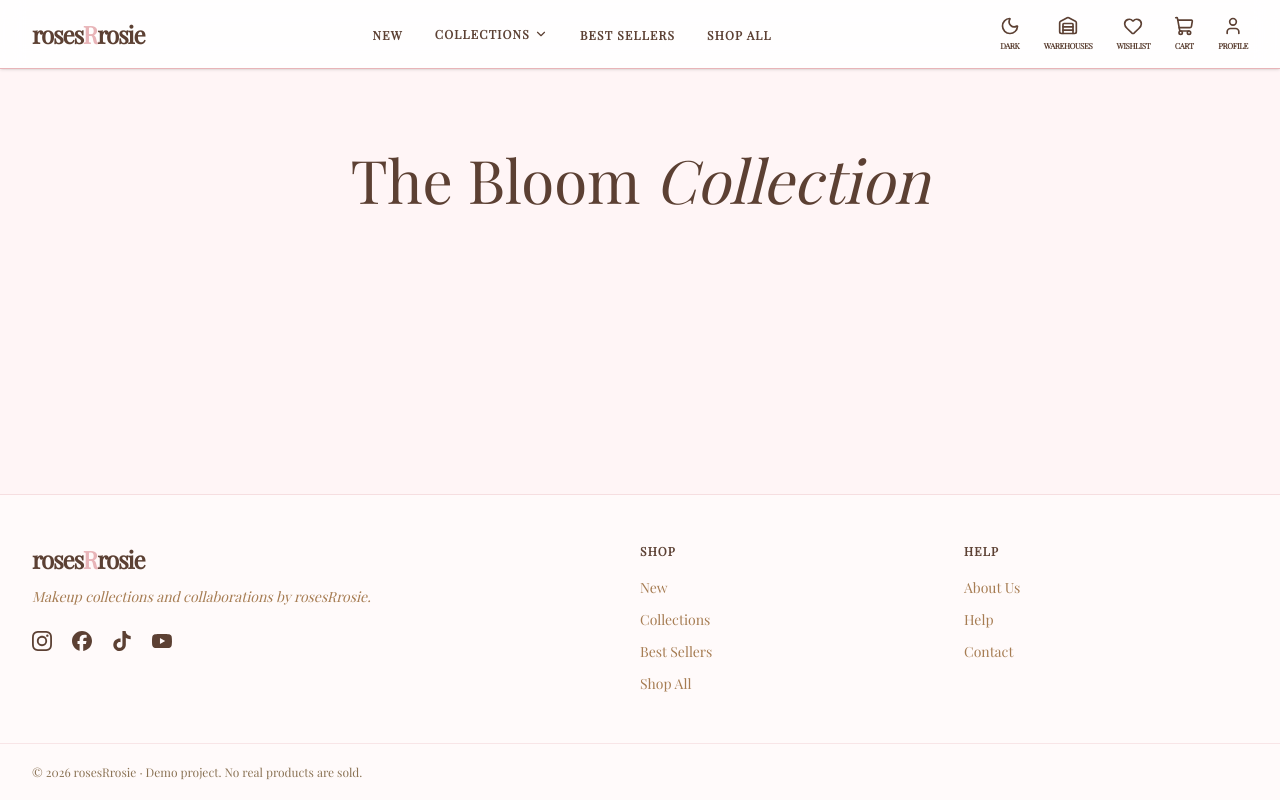
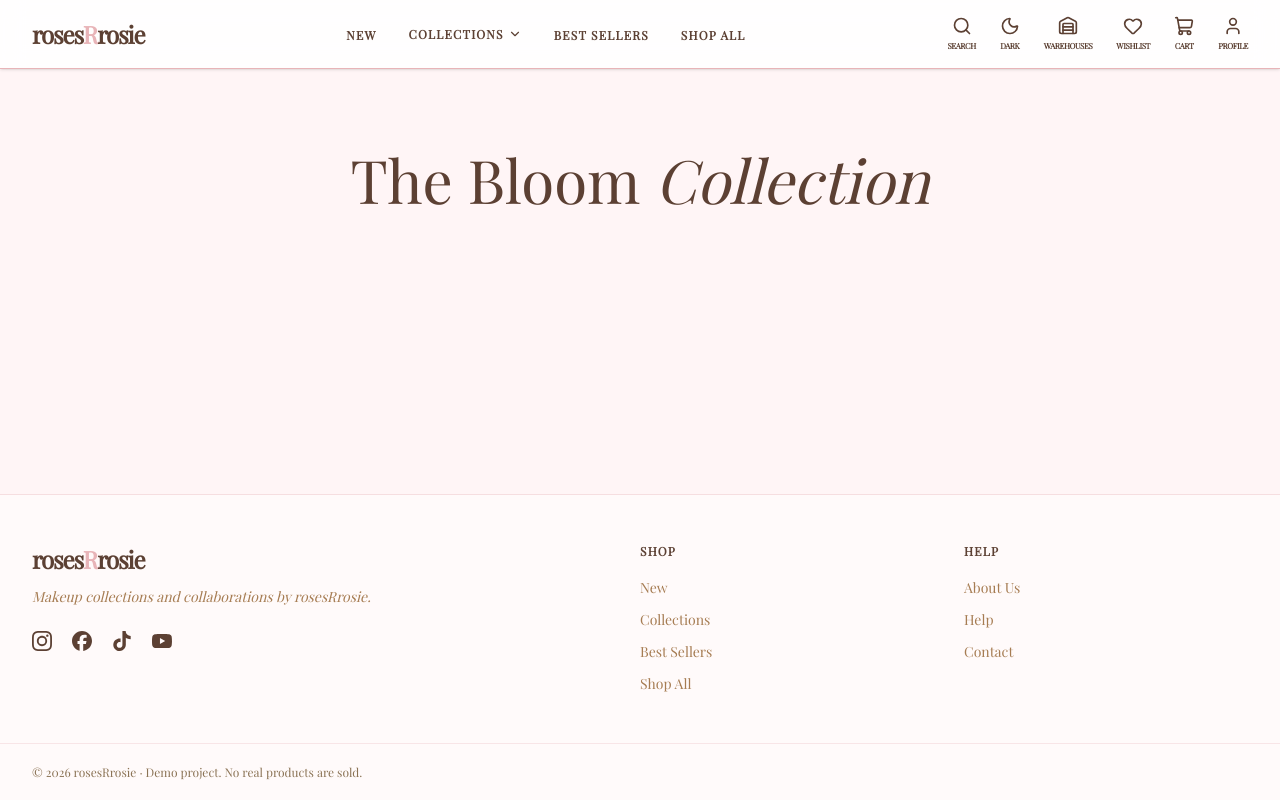
Before and after one commit to whoisnehir/rosesRrosie, a React (Vite) app in the folder frontend/: page / in a window 1280 px wide. Built offline with nearby package versions, Linux system fonts and the light colour scheme.

Commit message:
feat: open search from the navbar

```diff
--- a/frontend/src/components/Navbar.jsx
+++ b/frontend/src/components/Navbar.jsx
@@ -1,9 +1,11 @@
 import { useEffect, useState } from 'react';
 import { Link, NavLink } from 'react-router-dom';
-import { Heart, Menu, ShoppingCart, User, Warehouse, X } from 'lucide-react';
+import { Heart, Menu, Search, ShoppingCart, User, Warehouse, X } from 'lucide-react';
 import CollectionsMenu from './CollectionsMenu';
 import MobileMenu from './MobileMenu';
+import SearchBar from './SearchBar';
 import ThemeToggle from './ThemeToggle';
+import { useMediaQuery } from '../hooks/useMediaQuery';
 import { menuLinks } from '../data/navigation';
 
 const iconLinks = [
@@ -18,43 +20,50 @@ const mobileMenuIconLinks = iconLinks.filter(({ to }) => to !== '/profile' && to
 
 const Navbar = () => {
     const [isMenuOpen, setIsMenuOpen] = useState(false);
+    const [isSearchOpen, setIsSearchOpen] = useState(false);
+    const isDesktop = useMediaQuery('(min-width: 768px)');
+    // On phones the menu and the search fill the screen under the header; on desktop the menu does not exist.
+    const isPhonePanelOpen = !isDesktop && (isMenuOpen || isSearchOpen);
 
-    // While the mobile menu is open: the page behind it cannot scroll, Escape closes it,
-    // and it closes by itself if the screen becomes wide enough for the desktop navbar.
+    // While a panel is open, Escape closes it; while a phone panel is open, the page behind it cannot scroll.
     useEffect(() => {
-        if (!isMenuOpen) {
+        if (!isMenuOpen && !isSearchOpen) {
             return;
         }
 
         function handleEscape(event) {
             if (event.key === 'Escape') {
                 setIsMenuOpen(false);
+                setIsSearchOpen(false);
             }
         }
 
-        const desktopQuery = window.matchMedia('(min-width: 768px)');
-        function handleScreenChange(event) {
-            if (event.matches) {
-                setIsMenuOpen(false);
-            }
-        }
-
-        document.body.style.overflow = 'hidden';
+        document.body.style.overflow = isPhonePanelOpen ? 'hidden' : '';
         document.addEventListener('keydown', handleEscape);
-        desktopQuery.addEventListener('change', handleScreenChange);
 
         return () => {
             document.body.style.overflow = '';
             document.removeEventListener('keydown', handleEscape);
-            desktopQuery.removeEventListener('change', handleScreenChange);
         };
-    }, [isMenuOpen]);
+    }, [isMenuOpen, isSearchOpen, isPhonePanelOpen]);
 
     const closeMenu = () => setIsMenuOpen(false);
+    const closeSearch = () => setIsSearchOpen(false);
+
+    // Only one panel is open at a time: opening one closes the other.
+    function toggleMenu() {
+        setIsSearchOpen(false);
+        setIsMenuOpen((open) => !open);
+    }
+
+    function toggleSearch() {
+        setIsMenuOpen(false);
+        setIsSearchOpen((open) => !open);
+    }
 
     return (
         <header
-            className={`sticky top-0 z-50 backdrop-blur-md border-b border-line shadow-sm text-ink ${isMenuOpen ? 'h-dvh flex flex-col bg-card md:h-auto md:bg-card/90' : 'bg-card/90'}`}
+            className={`sticky top-0 z-50 backdrop-blur-md border-b border-line shadow-sm text-ink ${isPhonePanelOpen ? 'h-dvh flex flex-col bg-card' : 'bg-card/90'}`}
         >
             <nav
                 aria-label="Main"
@@ -63,7 +72,7 @@ const Navbar = () => {
                 <div className="flex md:hidden items-center gap-4">
                     <button
                         type="button"
-                        onClick={() => setIsMenuOpen((open) => !open)}
+                        onClick={toggleMenu}
                         aria-expanded={isMenuOpen}
                         aria-controls="mobile-menu"
                         aria-label={isMenuOpen ? 'Close menu' : 'Open menu'}
@@ -71,12 +80,20 @@ const Navbar = () => {
                     >
                         {isMenuOpen ? <X size={26} /> : <Menu size={26} />}
                     </button>
+                    <SearchToggle isOpen={isSearchOpen} onToggle={toggleSearch} controls="mobile-search" />
                 </div>
 
                 <Link to="/" onClick={closeMenu} className="text-2xl font-bold tracking-tighter">
                     roses<span className="text-accent">R</span>rosie
                 </Link>
 
+                {isDesktop && isSearchOpen ? (
+                    <div className="flex flex-1 items-center gap-6">
+                        <SearchBar id="desktop-search" variant="inline" onDone={closeSearch} />
+                        <SearchToggle isOpen onToggle={toggleSearch} controls="desktop-search" showLabel />
+                    </div>
+                ) : (
+                    <>
                         <ul className="hidden md:flex items-center gap-5 lg:gap-8 whitespace-nowrap">
                             {menuLinks.map(({ to, label, hasDropdown }) => (
                                 <li key={to}>
@@ -95,6 +112,7 @@ const Navbar = () => {
                         </ul>
 
                         <div className="hidden md:flex items-center gap-4 lg:gap-6">
+                            <SearchToggle isOpen={false} onToggle={toggleSearch} controls="desktop-search" showLabel />
                             <ThemeToggle />
                             {iconLinks.map(({ to, label, Icon }) => (
                                 <NavLink
@@ -112,6 +130,8 @@ const Navbar = () => {
                                 </NavLink>
                             ))}
                         </div>
+                    </>
+                )}
 
                 <div className="flex md:hidden items-center justify-end gap-4">
                     <NavLink
@@ -133,7 +153,13 @@ const Navbar = () => {
                 </div>
             </nav>
 
-            {isMenuOpen && (
+            {!isDesktop && isSearchOpen && (
+                <div className="flex-1 overflow-y-auto border-t border-line/40">
+                    <SearchBar id="mobile-search" variant="panel" onDone={closeSearch} />
+                </div>
+            )}
+
+            {!isDesktop && isMenuOpen && (
                 <MobileMenu
                     id="mobile-menu"
                     menuLinks={menuLinks}
@@ -145,4 +171,26 @@ const Navbar = () => {
     );
 };
 
+// The search icon, which turns into X while the search is open.
+// On desktop it has a label under it, like the other icons; on phones it is the icon alone.
+const SearchToggle = ({ isOpen, onToggle, controls, showLabel = false }) => (
+    <button
+        type="button"
+        onClick={onToggle}
+        aria-expanded={isOpen}
+        aria-controls={controls}
+        aria-label={isOpen ? 'Close search' : 'Open search'}
+        className="flex flex-col items-center hover:text-accent transition-all group"
+    >
+        <span className="group-hover:scale-110 transition-transform">
+            {isOpen ? <X size={showLabel ? 20 : 22} /> : <Search size={showLabel ? 20 : 22} />}
+        </span>
+        {showLabel && (
+            <span className="hidden lg:block text-[8px] uppercase font-bold mt-1 tracking-tighter">
+                {isOpen ? 'Close' : 'Search'}
+            </span>
+        )}
+    </button>
+);
+
 export default Navbar;
```
Lines whose indentation alone changed are shown as unchanged.
